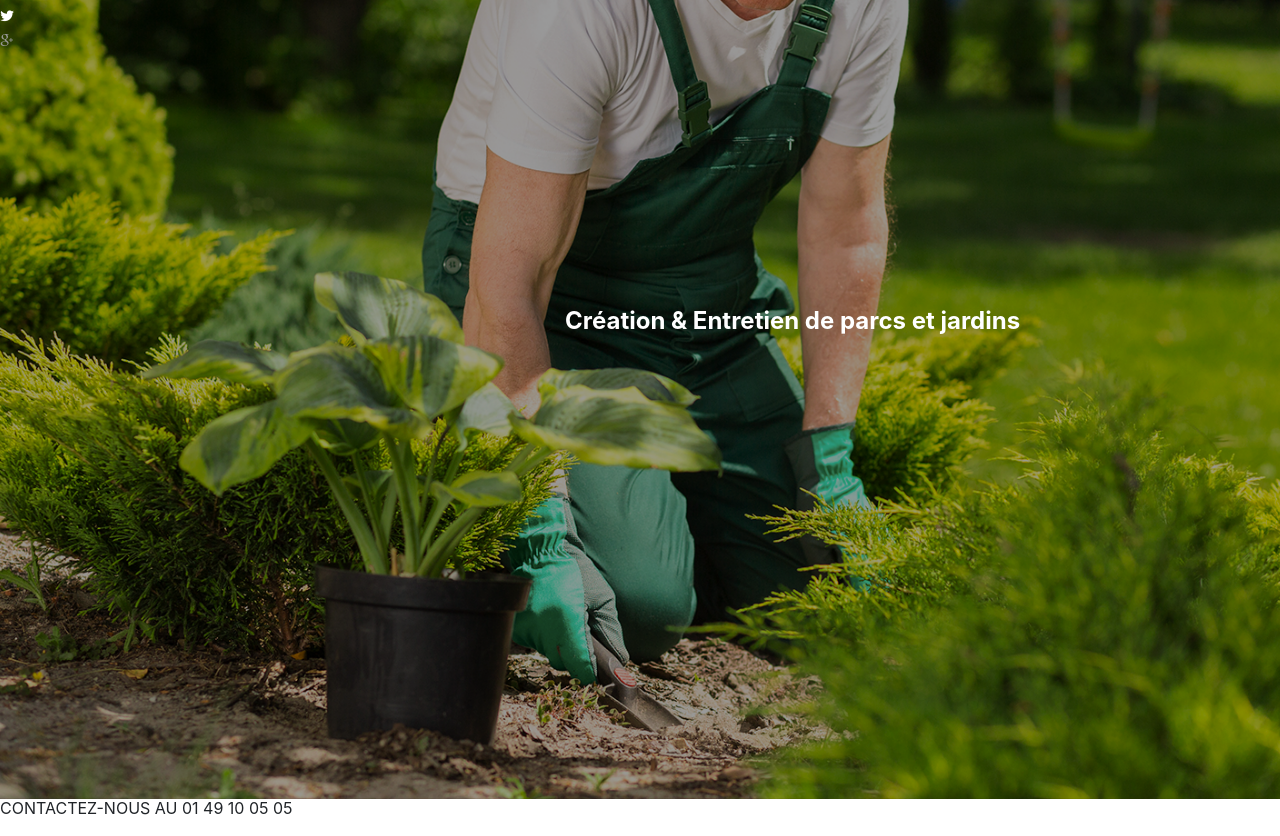
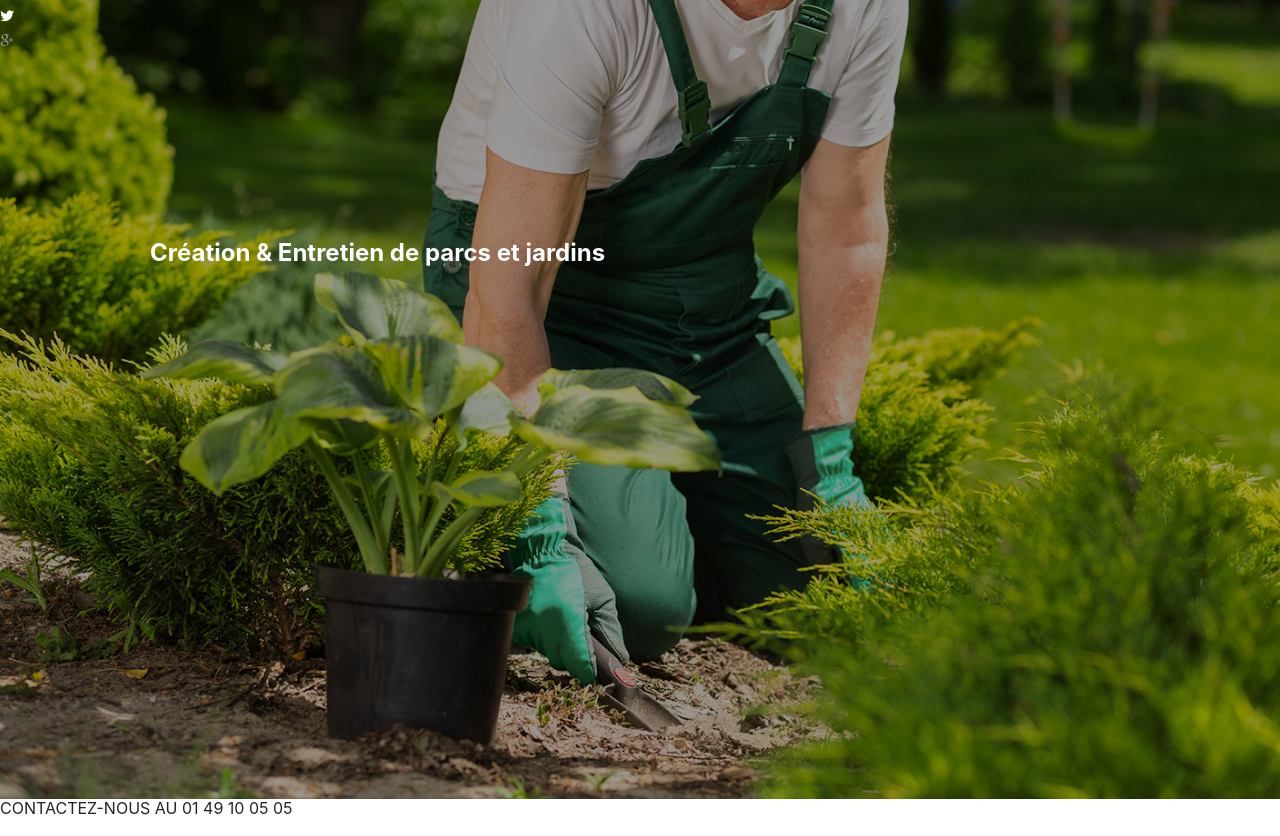
Before and after one commit to FATHIHIND/Aux-jardins-du-lys, a PHP site: page / in a window 1280 px wide. Shown: the part 111-947 px from the top of the page. Run offline with PHP 8.4, Linux system fonts and the light colour scheme; some libraries are stand-ins or nearby versions.

Commit message:
add csss

```diff
--- a/style.css
+++ b/style.css
@@ -227,9 +227,8 @@ h1#header_title
     color:white;
     font-size:24px;
     font-weight:bold;
-    left: 565px;
-    top: 418px;
-
+    left:150px;
+    top:350px;
 }
 
 /* Smartphones (portrait and landscape) ----------- */
```
